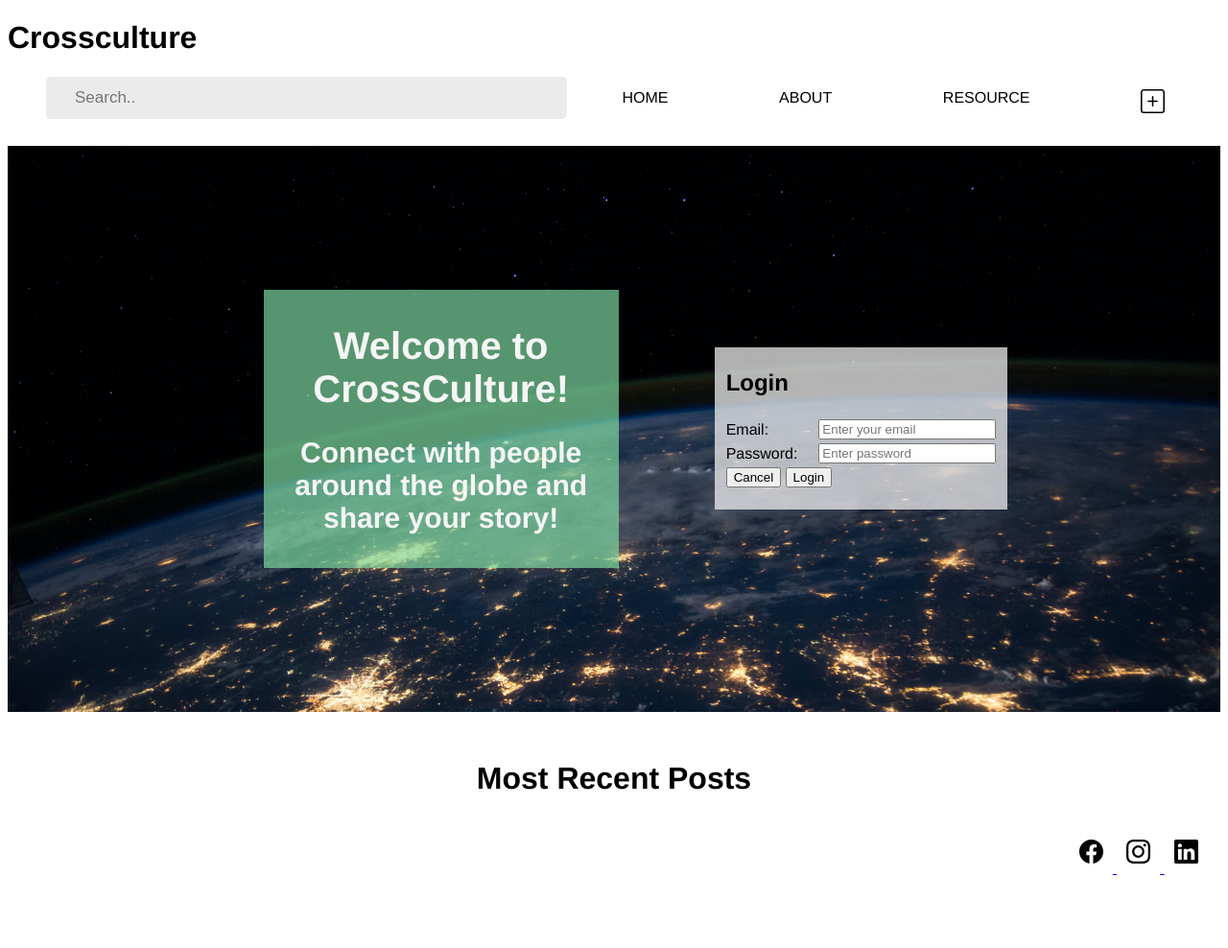
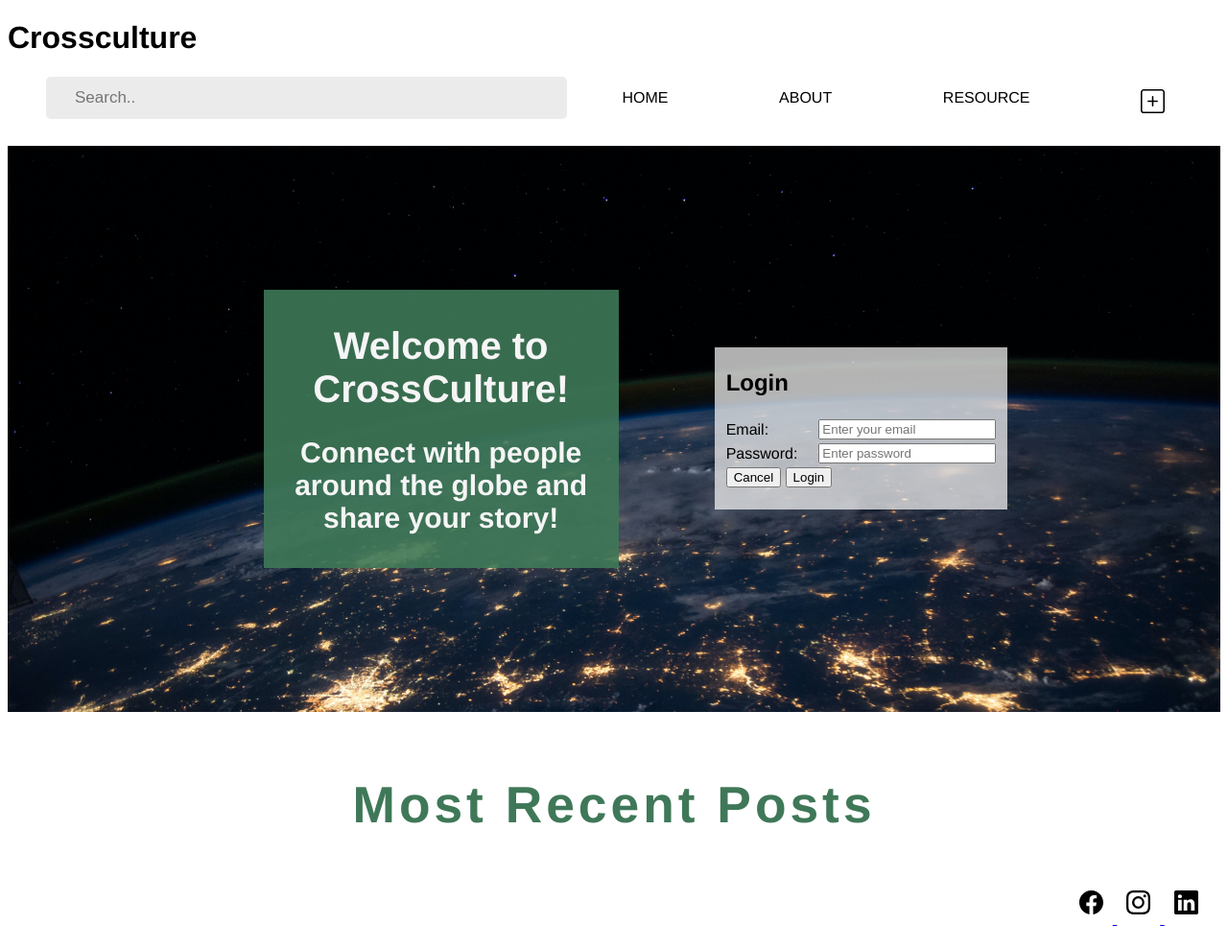
Before and after one commit to tiazheng04/Whack-2023, a plain HTML site: page home/index.html in a window 1280 px wide. Shown: the whole page at 96% size. Before the commit the page ends 936 px from the top, so only its background shows below. Drawn offline with Linux system fonts and the light colour scheme; files whose address does not match are found by name.

Commit message:
Update index.css

```diff
--- a/home/index.css
+++ b/home/index.css
@@ -74,7 +74,7 @@ form td, tr{
     padding: 10px;
     width: 350px;
     text-align: center;
-    background-color: #7edaa2ae;
+    background-color: rgba(63, 120, 88, 0.9);
 }
 
 #login{
@@ -91,4 +91,7 @@ form td, tr{
     font-family: "Helvetica";
     text-align: center;
     padding-top: 30px;
+    letter-spacing: 3pt;
+    font-size: 40pt;
+    color: rgb(63, 120, 88);
 }
```
